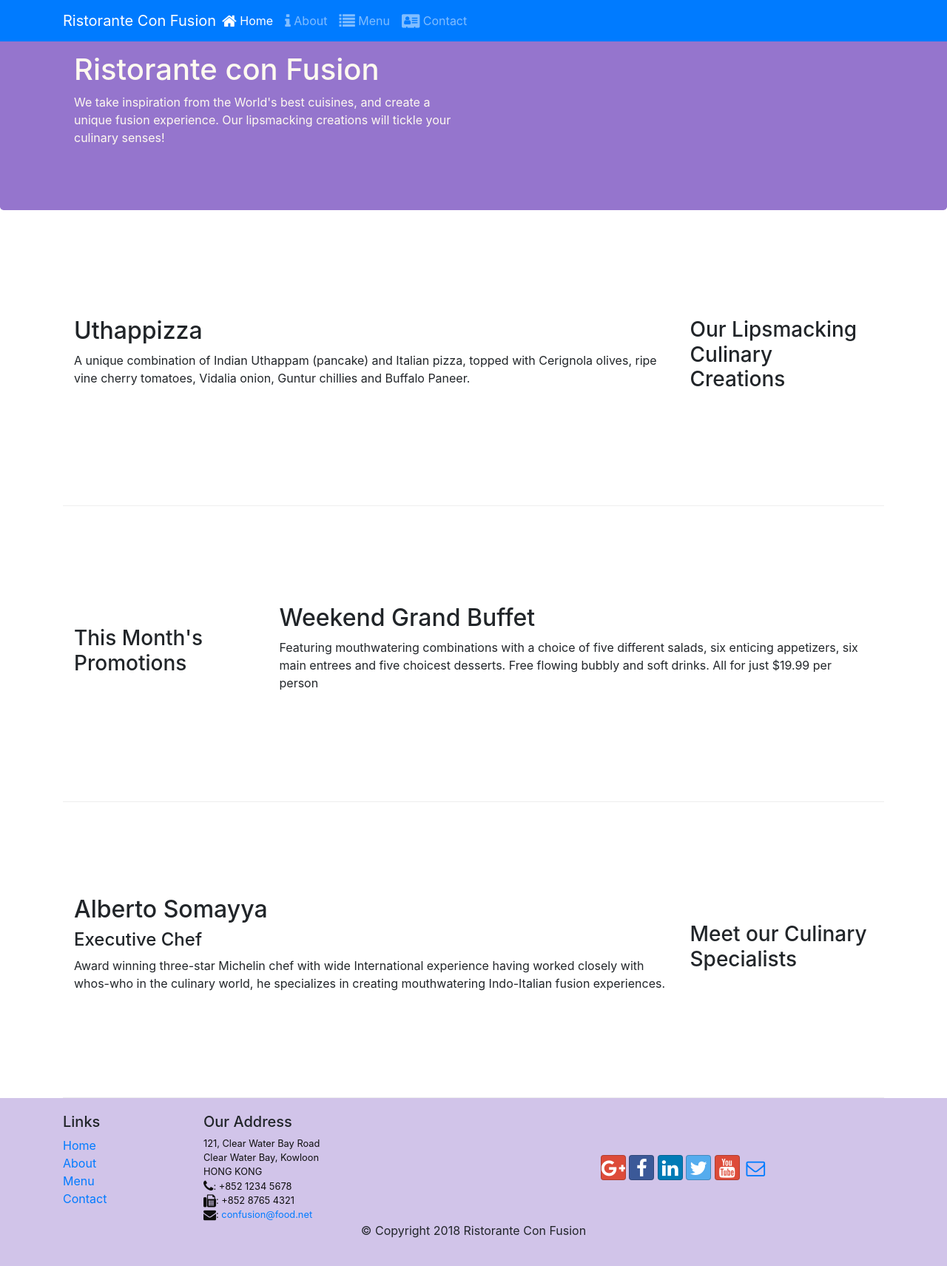
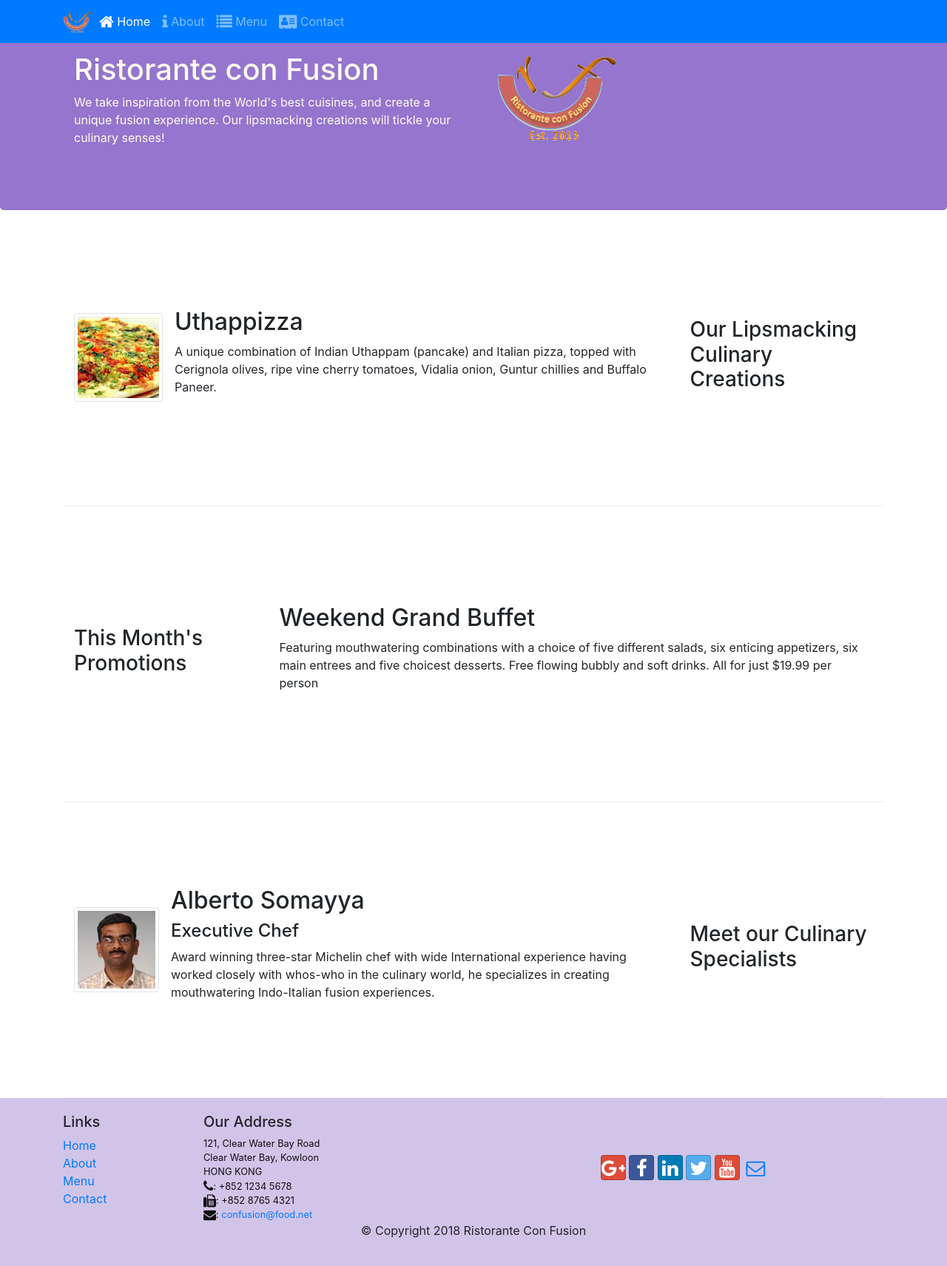
Before and after one commit to MayuriVM/Bootstrap-confusion, a website: page index.html in a window 1280 px wide. Shown: the whole page at 74% size. Drawn offline with nearby package versions, Linux system fonts and the light colour scheme.

Commit message:
Images and Media

```diff
--- a/index.html
+++ b/index.html
@@ -21,41 +21,54 @@
             <button class="navbar-toggler" type="button" data-toggle="collapse" data-target="#Navbar">
                 <span class="navbar-toggler-icon"></span>
             </button>
-           <a class="navbar-brand mr-auto" href="#">Ristorante Con Fusion</a>
-           <div class="collapse navbar-collapse" id="Navbar">
+            <a class="navbar-brand mr-auto" href="#"><img src="img/logo.png" height="30" width="41"></a>
+            <div class="collapse navbar-collapse" id="Navbar">
             <ul class="navbar-nav mr-auto">
                 <li class="nav-item active"><a class="nav-link" href="#"><span class="fa fa-home fa-lg"></span> Home</a></li>
                 <li class="nav-item"><a class="nav-link" href="./aboutus.html"><span class="fa fa-info fa-lg"></span> About</a></li>
                 <li class="nav-item"><a class="nav-link" href="#"><span class="fa fa-list fa-lg"></span> Menu</a></li>
                 <li class="nav-item"><a class="nav-link" href="./contactus.html"><span class="fa fa-address-card fa-lg"></span> Contact</a></li>
             </ul>
-          </div>
+          <div>
      </div>
     </nav>
 
     <header class = "jumbotron">
         <div class = "container">
             <div class = "row row-header">
-                <div class="col-12 col-sm-6">
+               <div class="col-12 col-sm-6">
                     <h1>Ristorante con Fusion</h1>
                     <p>We take inspiration from the World's best cuisines, and create a unique fusion experience. Our lipsmacking creations will tickle your culinary senses!</p>
                 </div>
                 <div class="col-12 col-sm">
+                    <div class="col-12 col-sm align-self-center">
+                        <img src="img/logo.png" class="img-fluid">
+                    </div>
                 </div>
             </div>
         </div>
     </header>
+
+
 
     <div class ="container">
         <div class ="row row-content align-items-center">
             <div class="col-12 col-sm-4 order-sm-last col-md-3">
                 <h3>Our Lipsmacking Culinary Creations</h3>
             </div>
-            <div class="col col-sm col-md">
-                <h2>Uthappizza</h2>
-                <p>A unique combination of Indian Uthappam (pancake) and Italian pizza, topped with Cerignola olives, ripe vine cherry tomatoes, Vidalia onion, Guntur chillies and Buffalo Paneer.</p>
+            <div class="col col-sm col-md"><div class="media">
+                <img class="d-flex mr-3 img-thumbnail align-self-center"
+                        src="img/uthappizza.png" alt="Uthappizza">
+                <div class="media-body">
+                    <h2 class="mt-0">Uthappizza</h2>
+                    <p class="d-none d-sm-block">A unique combination of Indian Uthappam (pancake) and
+                        Italian pizza, topped with Cerignola olives, ripe vine
+                        cherry tomatoes, Vidalia onion, Guntur chillies and
+                        Buffalo Paneer.</p>
+                </div>
             </div>
         </div>
+    </div>
 
 
         <div class ="row row-content align-items-center">
@@ -73,9 +86,19 @@
                 <h3>Meet our Culinary Specialists</h3>
             </div>
             <div class="col col-sm col-md">
-                <h2>Alberto Somayya</h2>
-                <h4>Executive Chef</h4>
-                <p>Award winning three-star Michelin chef with wide International experience having worked closely with whos-who in the culinary world, he specializes in creating mouthwatering Indo-Italian fusion experiences. </p>
+                <div class="media">
+                    <img class="d-flex mr-3 img-thumbnail align-self-center"
+                            src="img/alberto.png" alt="Alberto Somayya">
+                    <div class="media-body">
+                        <h2 class="mt-0">Alberto Somayya</h2>
+                        <h4>Executive Chef</h4>
+                        <p class="d-none d-sm-block">Award winning three-star Michelin chef with wide
+                            International experience having worked closely with
+                            whos-who in the culinary world, he specializes in
+                            creating mouthwatering Indo-Italian fusion experiences.
+                            </p>
+                    </div>
+                </div>
             </div>
         </div>
     </div>
```
Also changed, not shown: aboutus.html (+9 -16 lines), contactus.html (+3 -1 lines), img/alberto.png (added), img/buffet.png (added), img/logo.png (added), img/uthappizza.png (added), 1 other file.
